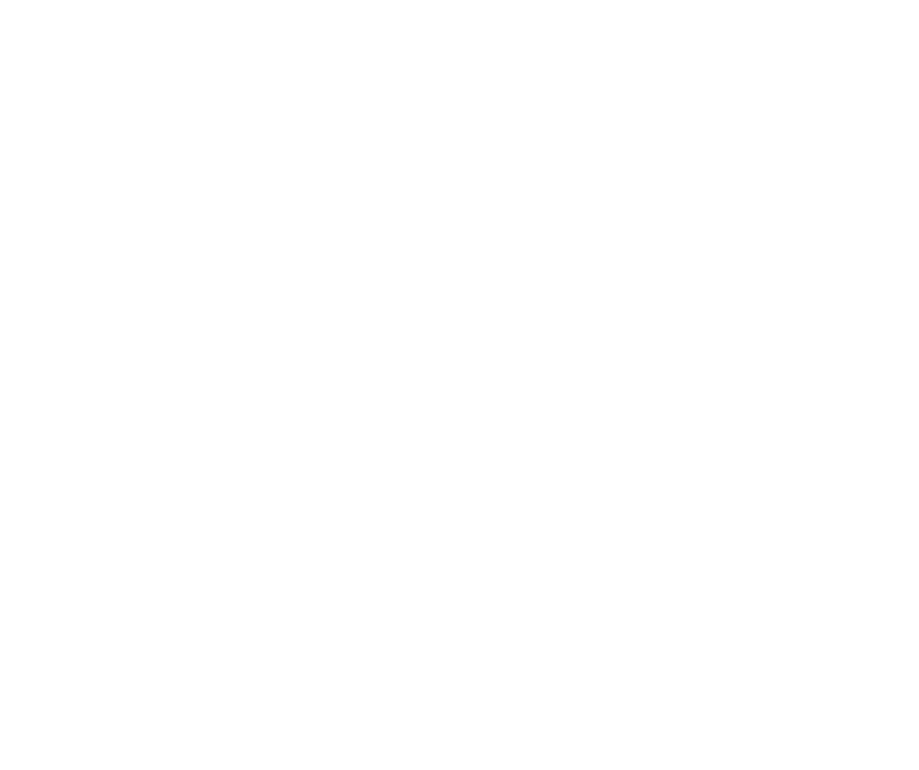
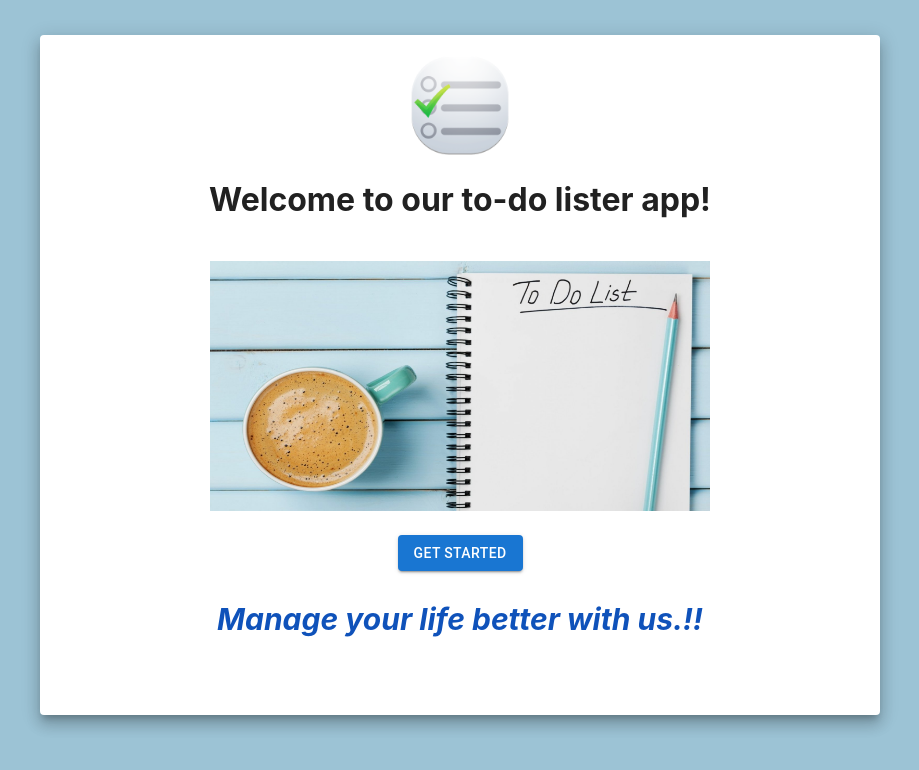
Before and after one commit to CSE-5333/toDoLister, a React (Create React App) app: page /Landing in a window 1280 px wide. Shown: the top 770 px of the page, without its empty margins (180-1099 px from the left). Built offline with nearby package versions, Linux system fonts and the light colour scheme.

Commit message:
adding landing page- routing pages left

```diff
--- a/src/App.js
+++ b/src/App.js
@@ -1,7 +1,7 @@
 import Login from './pages/Login';
 import Signup from './pages/Signup';
 import Home from './pages/Home';
-import Info from './pages/Info';
+import Landing from './pages/Landing';
 
 import {
   BrowserRouter as Router,
@@ -10,7 +10,6 @@
   Link
 } from "react-router-dom";
 
-
 function App() {
   return (
     <Router>
@@ -18,7 +17,7 @@
         <Route path="/" component={Home} exact/>
         <Route path="/login" component={Login} />
         <Route path="/signup" component={Signup} />
-        <Route path="/info" component={Info} />
+        <Route path="/Landing" component={Landing} />
 
       </Switch>
 
--- a/src/Components/ToDoList.js
+++ b/src/Components/ToDoList.js
@@ -52,7 +52,7 @@
     return (
         <>
             <Grid container justifyContent="flex-end">
-                <Button variant = "contained" onClick = {()=>history.push('/Info')}>Logout</Button>
+                <Button variant = "contained" onClick = {()=>history.push('/Landing')}>Logout</Button>
             </Grid>
             <h2>Let's organize your life.</h2>
             <img src={logo} alt="logo" height="100px" width="100px" style={{ margin: "0 auto" }} />
--- a/src/pages/Info.js
+++ /dev/null
@@ -1,11 +0,0 @@
-import React from 'react'
-
-function Info() {
-    return (
-        <div>
-            <h1>This is info page.</h1>
-        </div>
-    )
-}
-
-export default Info
--- /dev/null
+++ b/src/pages/Landing.js
@@ -0,0 +1,44 @@
+import history from "../history";
+import { Grid, Paper, Button } from '@mui/material';
+import logo from '../Assets/todo-icon.png';
+import icon from '../Assets/get-started_icon.jpg';
+import React from 'react'
+
+function Landing() {
+    const paperStyle = {
+        padding: 20,
+        height: "80vh",
+        width: "100vh",
+        margin: "20px auto",
+    };
+    const styletext = {
+        fontWeight: 'bold',
+        fontStyle: 'italic',
+
+        fontSize: 30,
+        color: "#0F52BA",
+        textAlign: "center",
+    }
+    return (
+        <div>
+            <div style={{ backgroundColor: "#9CC3D5FF", padding: "15px", height: "100vh", weight: "100vh"}}>
+                <Grid>
+                    <Paper elevation={10} style={paperStyle}>
+                        <Grid align='center'>
+                            <img src={logo} alt="logo" height="100px" width="100px" style={{ margin: "0 auto" }} />
+                            <h1>Welcome to our to-do lister app!</h1>
+                            <img src={icon} alt="logo" height="250px" width="500px" style={{ margin: "20px auto" }} />
+                            <Grid align = 'center'>
+                                <Button variant="contained" onClick={() => history.push('/Signup')}>Get Started</Button>
+                            </Grid>
+                            <p style={styletext}>Manage your life better with us.!!</p>
+                        </Grid>
+
+                    </Paper>
+                </Grid>
+            </div>
+        </div>
+    )
+}
+
+export default Landing
```
Also changed, not shown: src/Assets/get-started_icon.jpg (added).
